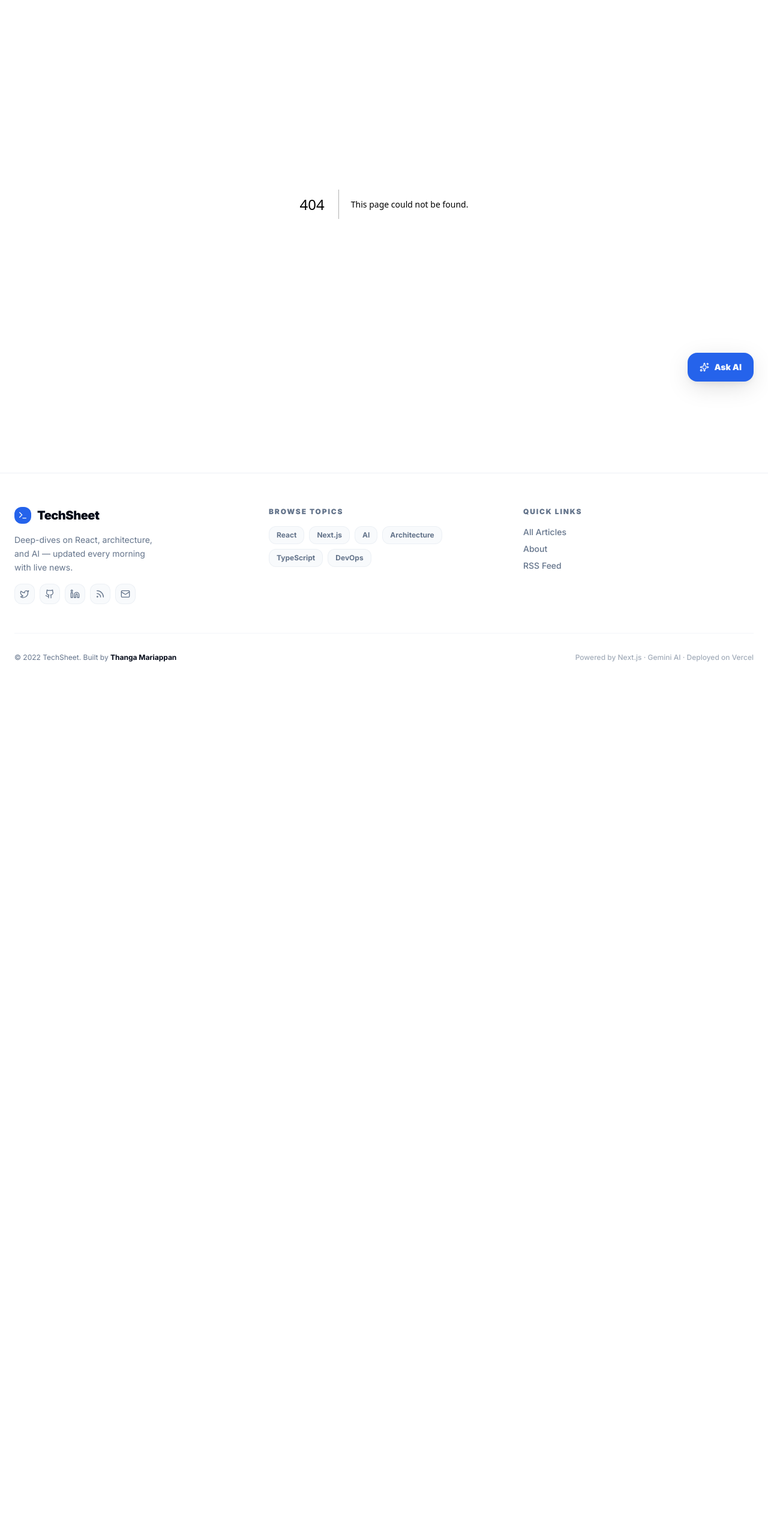
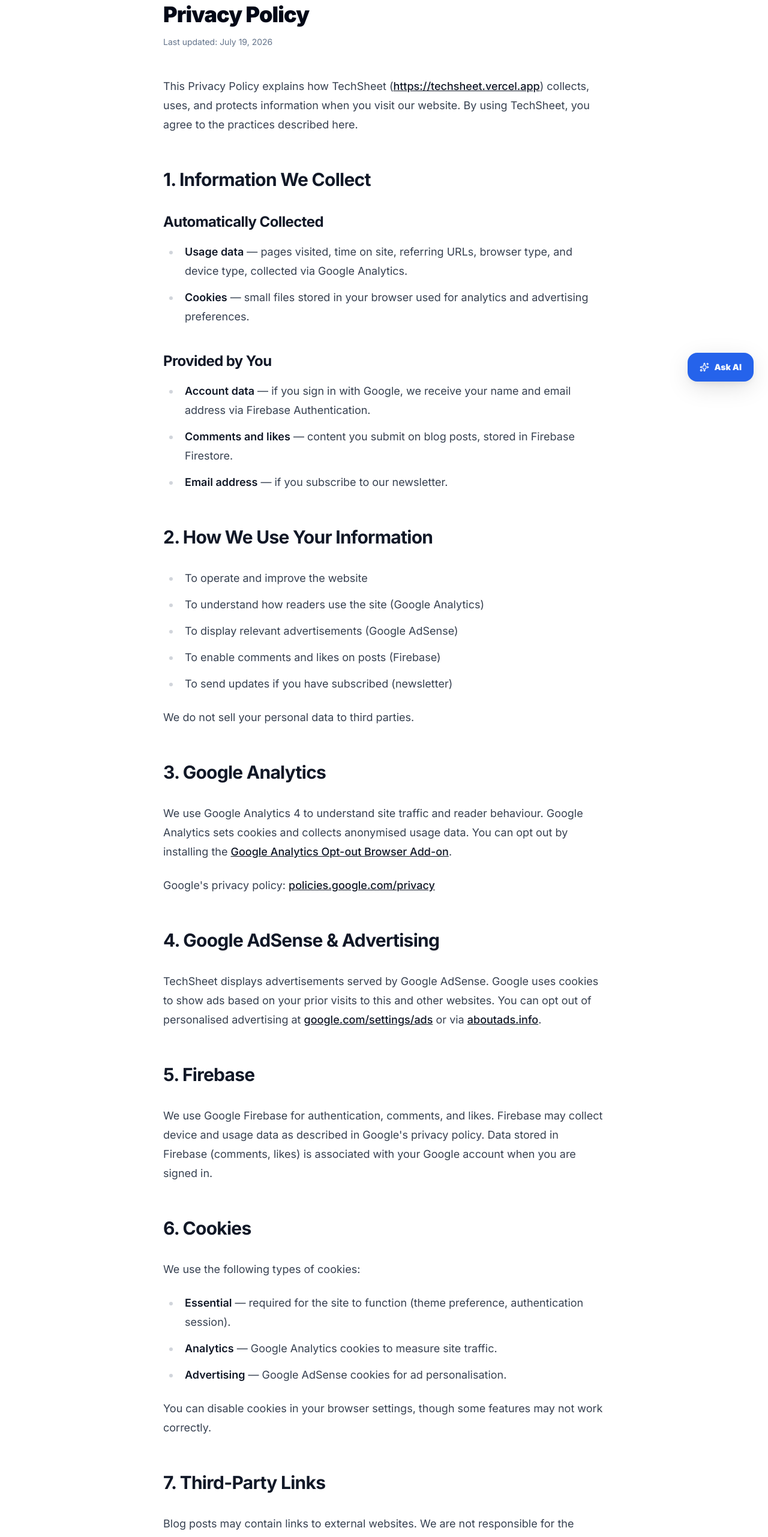
Before and after one commit to thangamariappan19/techsheet, a Next.js app: page /privacy in a window 1280 px wide. Before the commit this address had no page. Shown: the part 140-2702 px from the top of the page at 60% size. Before the commit the page ends 1300 px from the top, so only its background shows below. Built offline with nearby package versions, Linux system fonts and the light colour scheme.

Commit message:
add Privacy Policy page and footer link (required for AdSense)

```diff
--- a/Components/Footer.js
+++ b/Components/Footer.js
@@ -8,6 +8,7 @@
     { label: "All Articles", href: "/" },
     { label: "About", href: "/about" },
     { label: "RSS Feed", href: "/feed.xml" },
+    { label: "Privacy Policy", href: "/privacy" },
 ];
 const SOCIALS = [
     { icon: Twitter,  href: "https://twitter.com/iamthangam",                        label: "Twitter" },
--- /dev/null
+++ b/app/privacy/page.js
@@ -0,0 +1,167 @@
+export const metadata = {
+    title: "Privacy Policy",
+    description: "Privacy Policy for TechSheet - how we collect, use, and protect your data.",
+    alternates: { canonical: "/privacy" },
+};
+
+const LAST_UPDATED = "July 19, 2026";
+const SITE_URL = "https://techsheet.vercel.app";
+const CONTACT_EMAIL = "thangamariappancse@gmail.com";
+
+export default function PrivacyPage() {
+    return (
+        <div className="container mx-auto px-4 py-16 max-w-3xl">
+            <div className="mb-12">
+                <h1 className="text-4xl font-black tracking-tight mb-4">Privacy Policy</h1>
+                <p className="text-sm text-muted-foreground">Last updated: {LAST_UPDATED}</p>
+            </div>
+
+            <div className="prose prose-lg dark:prose-invert prose-headings:font-bold prose-headings:tracking-tight max-w-none space-y-8">
+
+                <section>
+                    <p>
+                        This Privacy Policy explains how TechSheet (<a href={SITE_URL}>{SITE_URL}</a>) collects,
+                        uses, and protects information when you visit our website. By using TechSheet, you agree to
+                        the practices described here.
+                    </p>
+                </section>
+
+                <section>
+                    <h2>1. Information We Collect</h2>
+                    <h3>Automatically Collected</h3>
+                    <ul>
+                        <li><strong>Usage data</strong> — pages visited, time on site, referring URLs, browser type, and device type, collected via Google Analytics.</li>
+                        <li><strong>Cookies</strong> — small files stored in your browser used for analytics and advertising preferences.</li>
+                    </ul>
+                    <h3>Provided by You</h3>
+                    <ul>
+                        <li><strong>Account data</strong> — if you sign in with Google, we receive your name and email address via Firebase Authentication.</li>
+                        <li><strong>Comments and likes</strong> — content you submit on blog posts, stored in Firebase Firestore.</li>
+                        <li><strong>Email address</strong> — if you subscribe to our newsletter.</li>
+                    </ul>
+                </section>
+
+                <section>
+                    <h2>2. How We Use Your Information</h2>
+                    <ul>
+                        <li>To operate and improve the website</li>
+                        <li>To understand how readers use the site (Google Analytics)</li>
+                        <li>To display relevant advertisements (Google AdSense)</li>
+                        <li>To enable comments and likes on posts (Firebase)</li>
+                        <li>To send updates if you have subscribed (newsletter)</li>
+                    </ul>
+                    <p>We do not sell your personal data to third parties.</p>
+                </section>
+
+                <section>
+                    <h2>3. Google Analytics</h2>
+                    <p>
+                        We use Google Analytics 4 to understand site traffic and reader behaviour. Google Analytics
+                        sets cookies and collects anonymised usage data. You can opt out by installing the{" "}
+                        <a href="https://tools.google.com/dlpage/gaoptout" target="_blank" rel="noopener noreferrer">
+                            Google Analytics Opt-out Browser Add-on
+                        </a>.
+                    </p>
+                    <p>
+                        Google&apos;s privacy policy:{" "}
+                        <a href="https://policies.google.com/privacy" target="_blank" rel="noopener noreferrer">
+                            policies.google.com/privacy
+                        </a>
+                    </p>
+                </section>
+
+                <section>
+                    <h2>4. Google AdSense &amp; Advertising</h2>
+                    <p>
+                        TechSheet displays advertisements served by Google AdSense. Google uses cookies to show ads
+                        based on your prior visits to this and other websites. You can opt out of personalised
+                        advertising at{" "}
+                        <a href="https://www.google.com/settings/ads" target="_blank" rel="noopener noreferrer">
+                            google.com/settings/ads
+                        </a>{" "}
+                        or via{" "}
+                        <a href="https://www.aboutads.info" target="_blank" rel="noopener noreferrer">
+                            aboutads.info
+                        </a>.
+                    </p>
+                </section>
+
+                <section>
+                    <h2>5. Firebase</h2>
+                    <p>
+                        We use Google Firebase for authentication, comments, and likes. Firebase may collect
+                        device and usage data as described in Google&apos;s privacy policy. Data stored in
+                        Firebase (comments, likes) is associated with your Google account when you are signed in.
+                    </p>
+                </section>
+
+                <section>
+                    <h2>6. Cookies</h2>
+                    <p>We use the following types of cookies:</p>
+                    <ul>
+                        <li><strong>Essential</strong> — required for the site to function (theme preference, authentication session).</li>
+                        <li><strong>Analytics</strong> — Google Analytics cookies to measure site traffic.</li>
+                        <li><strong>Advertising</strong> — Google AdSense cookies for ad personalisation.</li>
+                    </ul>
+                    <p>You can disable cookies in your browser settings, though some features may not work correctly.</p>
+                </section>
+
+                <section>
+                    <h2>7. Third-Party Links</h2>
+                    <p>
+                        Blog posts may contain links to external websites. We are not responsible for the privacy
+                        practices of those sites and encourage you to review their policies.
+                    </p>
+                </section>
+
+                <section>
+                    <h2>8. Data Retention</h2>
+                    <p>
+                        Analytics data is retained for 14 months (Google Analytics default). Firebase data
+                        (comments, likes) is retained until you request deletion. We will delete your data upon
+                        request.
+                    </p>
+                </section>
+
+                <section>
+                    <h2>9. Your Rights</h2>
+                    <p>Depending on your location, you may have the right to:</p>
+                    <ul>
+                        <li>Access the personal data we hold about you</li>
+                        <li>Request correction or deletion of your data</li>
+                        <li>Opt out of analytics and advertising cookies</li>
+                        <li>Lodge a complaint with your local data protection authority</li>
+                    </ul>
+                    <p>To exercise any of these rights, contact us at the email below.</p>
+                </section>
+
+                <section>
+                    <h2>10. Children&apos;s Privacy</h2>
+                    <p>
+                        TechSheet is not directed at children under 13. We do not knowingly collect personal
+                        information from children. If you believe a child has provided us with personal data,
+                        please contact us and we will delete it.
+                    </p>
+                </section>
+
+                <section>
+                    <h2>11. Changes to This Policy</h2>
+                    <p>
+                        We may update this Privacy Policy from time to time. The &quot;Last updated&quot; date at the top
+                        will reflect any changes. Continued use of TechSheet after changes constitutes acceptance
+                        of the updated policy.
+                    </p>
+                </section>
+
+                <section>
+                    <h2>12. Contact</h2>
+                    <p>
+                        For any privacy-related questions or data requests, contact us at:{" "}
+                        <a href={`mailto:${CONTACT_EMAIL}`}>{CONTACT_EMAIL}</a>
+                    </p>
+                </section>
+
+            </div>
+        </div>
+    );
+}
```
